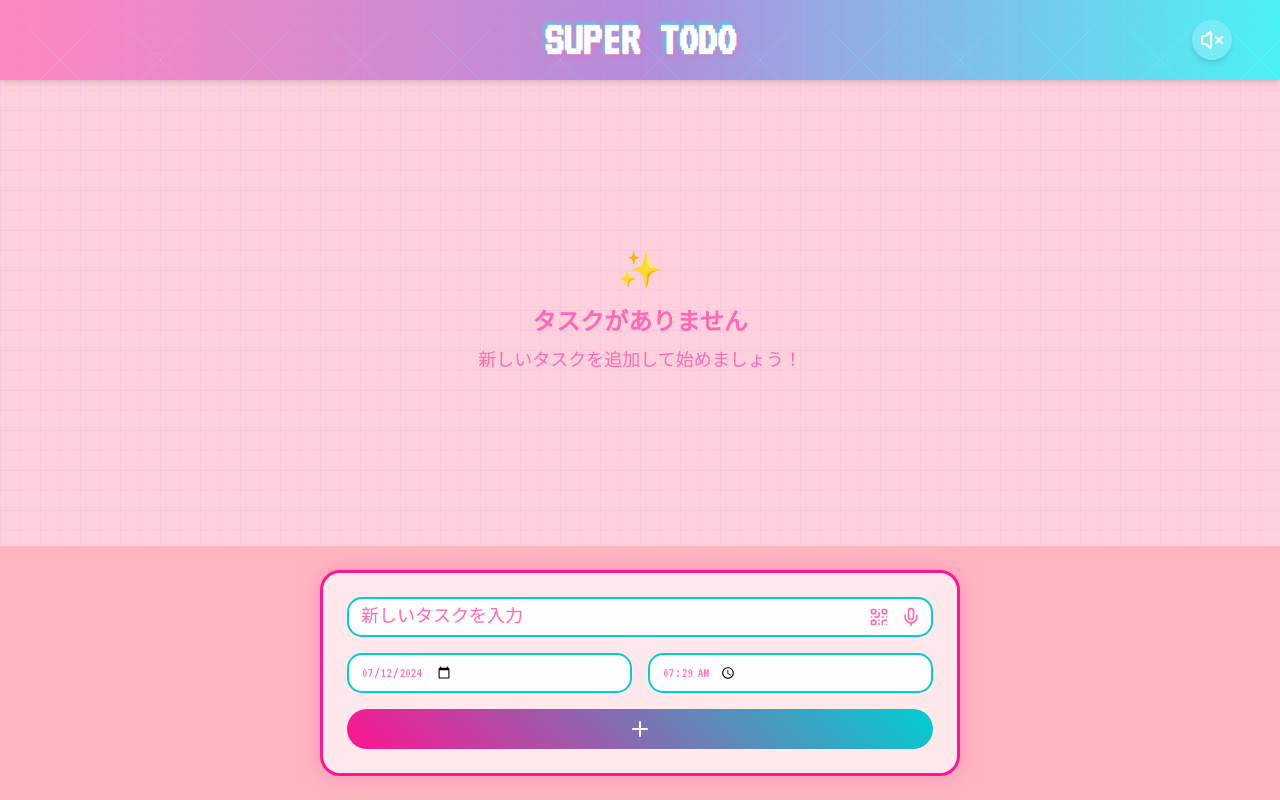
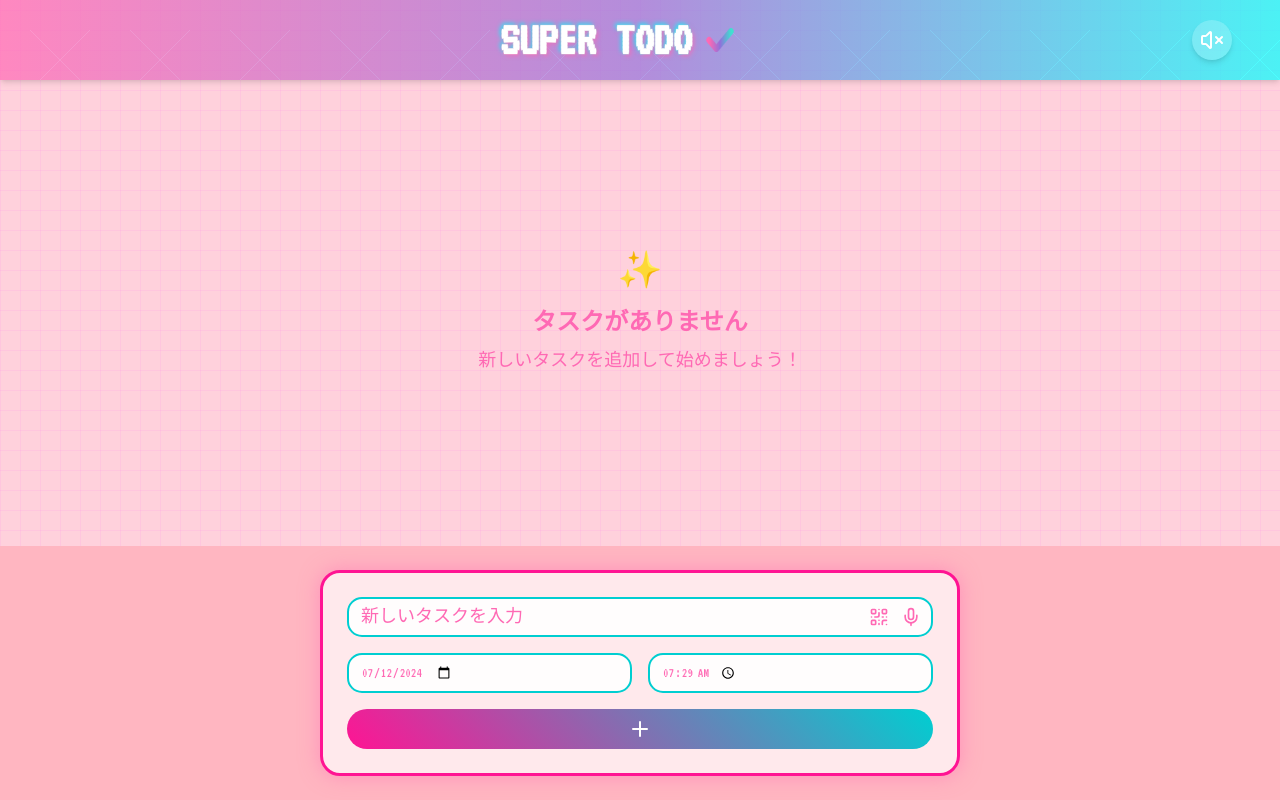
Before and after one commit to kentaro/todo, a Next.js app: page / in a window 1280 px wide. Built offline with nearby package versions, Linux system fonts and the light colour scheme.

Commit message:
icon-512x512.pngをタイトルロゴの左に出したいです

```diff
--- a/src/app/page.tsx
+++ b/src/app/page.tsx
@@ -6,6 +6,7 @@ import { AddTodo } from '@/components/add-todo'
 import { Todo } from '@/types'
 import Y2KLogo from '@/components/y2k-logo'
 import { SpeechToggle } from '@/components/speech-toggle'
+import Image from 'next/image'
 
 function canUseNotifications() {
   return 'Notification' in window && 'serviceWorker' in navigator && 'PushManager' in window;
@@ -163,9 +164,9 @@ export default function Home() {
     <div className="flex flex-col h-screen bg-background text-foreground">
       <header className="bg-gradient-to-r from-pink-400 via-purple-400 to-cyan-400 p-4 shadow-md header-sparkle">
         <div className="container mx-auto flex items-center justify-between">
-          <div className="w-10"></div>
           <div className="flex-grow flex justify-center">
             <Y2KLogo className="text-3xl sm:text-5xl" />
+            <Image src="/icon-512x512.png" alt="App Icon" width={40} height={40} className="ml-2" />
           </div>
           <div className="w-10">
             <SpeechToggle
```
